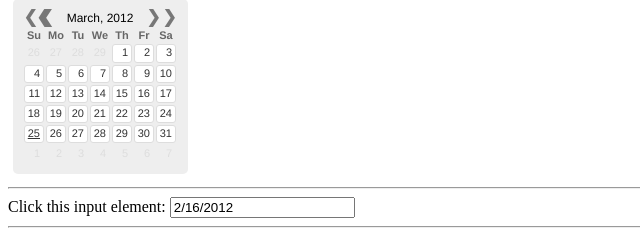
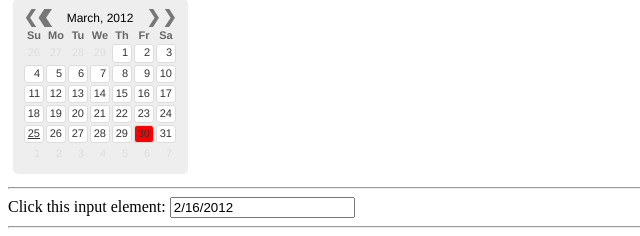
Before and after one commit to Twipped/Kalendae, a plain HTML site: page index.html in a window 1280 px wide. Shown: the part 1264-1500 px from the top of the page, 0-640 px from the left. Drawn offline with Linux system fonts and the light colour scheme.

Commit message:
CSS cleanup broke the class map demo.

```diff
--- a/index.html
+++ b/index.html
@@ -6,7 +6,7 @@
 	<link rel="stylesheet" href="build/kalendae.css" type="text/css" charset="utf-8">
 	<script src="build/kalendae.js" type="text/javascript" charset="utf-8"></script>
 	<style type="text/css" media="screen">
-		.kalendae span.closed {
+		.kalendae .k-days span.closed {
 			background:red;
 		}
 	</style>
```
